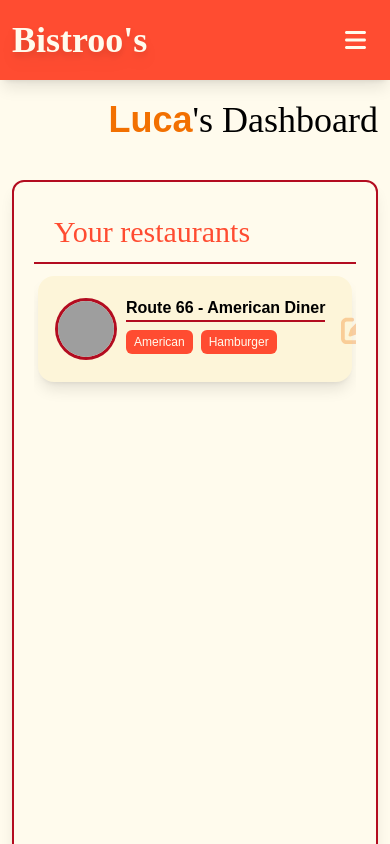
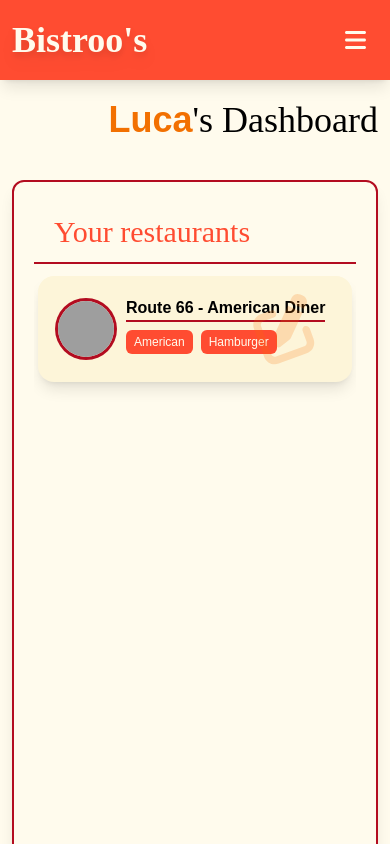
Before and after one commit to luca-macedone/reservation-app-sprint-1, a React (Create React App) app: page /me in a window 390 px wide. Shown: the top 844 px of the page. Built offline with nearby package versions, Linux system fonts and the light colour scheme; grey boxes are pictures that could not be loaded.

Commit message:
add loading component when pages are loading

```diff
--- /dev/null
+++ b/src/components/LoadingComp.js
@@ -0,0 +1,19 @@
+import { faSpinner } from "@fortawesome/free-solid-svg-icons";
+import { FontAwesomeIcon } from "@fortawesome/react-fontawesome";
+import React from "react";
+
+const LoadingComp = () => {
+  return (
+    <div className="container mx-auto px-3 py-5 min-h-screen flex items-center justify-center">
+      <div className="animate text-4xl text-primary font-special flex flex-col items-center justify-center gap-5">
+        <h1>Loading</h1>
+        <FontAwesomeIcon
+          icon={faSpinner}
+          className="animate-spin"
+        />
+      </div>
+    </div>
+  );
+};
+
+export default LoadingComp;
--- a/src/components/RestaurantCardComp.js
+++ b/src/components/RestaurantCardComp.js
@@ -7,7 +7,7 @@ const RestaurantCardComp = ({ id, src, alt, name, type }) => {
   return (
     <Link
       to={`/restaurants/${id}`}
-      className="shadow-lg p-5 rounded-2xl flex items-center gap-3 bg-tertiary hover:scale-105 transition-transform ease-in-out duration-200 w-full"
+      className="shadow-lg p-5 rounded-2xl flex items-center gap-3 bg-tertiary hover:scale-105 transition-transform ease-in-out duration-200 w-full restaurant-card"
       key={id}
     >
       <div
@@ -24,9 +24,9 @@ const RestaurantCardComp = ({ id, src, alt, name, type }) => {
           className="h-full w-full object-cover"
         /> */}
       </div>
-      <div className=" flex items-center justify-between gap-4 w-full">
+      <div className=" flex items-center justify-between gap-4 w-full relative">
         <div className="w-full">
-          <h3 className="font-semibold border-b-2 border-secondary w-max text-wrap">
+          <h3 className="font-semibold border-b-2 border-secondary w-max max-w-full text-wrap">
             {name}
           </h3>
           <div className="text-xs flex items-start flex-wrap gap-2 py-2">
@@ -42,8 +42,11 @@ const RestaurantCardComp = ({ id, src, alt, name, type }) => {
             })}
           </div>
         </div>
-        <div className="text-accent text-opacity-30 text-3xl md:text-4xl flex items-center justify-center h-full">
-          <FontAwesomeIcon icon={faPenToSquare} />
+        <div className="text-accent text-opacity-20 flex items-center justify-center h-full absolute z-0 right-4 top-0">
+          <FontAwesomeIcon
+            icon={faPenToSquare}
+            className="text-6xl rotate-[-20deg] restaurant-card-icon transition-colors ease-in-out duration-200"
+          />
         </div>
       </div>
     </Link>
--- a/src/index.css
+++ b/src/index.css
@@ -13,3 +13,8 @@ body {
   height: 100% !important;
   overflow: hidden;
 }
+
+.restaurant-card:hover .restaurant-card-icon {
+  color: theme("colors.accent");
+  opacity: 50%;
+}
--- a/src/screen/HomeView.js
+++ b/src/screen/HomeView.js
@@ -9,6 +9,7 @@ import {
 import { useNavigate } from "react-router-dom";
 import axios from "axios";
 import RestaurantCardComp from "../components/RestaurantCardComp";
+import LoadingComp from "../components/LoadingComp";
 
 const HomeView = () => {
   const navigator = useNavigate();
@@ -176,9 +177,7 @@ const HomeView = () => {
           </div>
         </section>
       ) : (
-        <>
-          <h2>loading</h2>
-        </>
+        <LoadingComp />
       )}
     </>
   );
--- a/src/screen/RestaurantsView.js
+++ b/src/screen/RestaurantsView.js
@@ -1,12 +1,14 @@
 import {
   faArrowRotateLeft,
   faMagnifyingGlass,
+  faSpinner,
 } from "@fortawesome/free-solid-svg-icons";
 import { FontAwesomeIcon } from "@fortawesome/react-fontawesome";
 import React, { useEffect, useReducer, useState } from "react";
 import RestaurantCardComp from "../components/RestaurantCardComp";
 import axios from "axios";
 import restaurantReducer from "../utils/RestaurantReducer";
+import LoadingComp from "../components/LoadingComp";
 // import dummyRestaurant from "../data/dummy";
 
 const RestaurantsView = () => {
@@ -133,12 +135,20 @@ const RestaurantsView = () => {
                     })}
                   </select>
                 ) : (
+                  <div className="relative w-full">
                     <input
                       type="text"
                       id="food-type"
                       className="bg-light px-5 py-2 rounded-lg text-dark w-full"
                       disabled
                     />
+                    <span className="absolute top-2.5 right-2 z-10">
+                      <FontAwesomeIcon
+                        icon={faSpinner}
+                        className="animate-spin text-dark text-xl"
+                      />
+                    </span>
+                  </div>
                 )}
               </div>
               <div className="flex flex-col items-start gap-1">
@@ -207,7 +217,7 @@ const RestaurantsView = () => {
             </span>{" "}
             Result
           </h2>
-          {!isLoading && (
+          {!isLoading ? (
             <div className="grid grid-flow-row grid-cols-1 md:grid-cols-2 lg:grid-cols-3 gap-5 py-5">
               {/* {selectedTypeValue !== "all" ? (
                 <small>NOT ALL</small>
@@ -240,6 +250,8 @@ const RestaurantsView = () => {
                     );
                   })}
             </div>
+          ) : (
+            <LoadingComp />
           )}
         </section>
       </div>
--- a/src/screen/SingleRestaurantView.js
+++ b/src/screen/SingleRestaurantView.js
@@ -5,6 +5,7 @@ import { useNavigate, useParams } from "react-router-dom";
 import { FontAwesomeIcon } from "@fortawesome/react-fontawesome";
 import { faQuoteLeft, faQuoteRight } from "@fortawesome/free-solid-svg-icons";
 import axios from "axios";
+import LoadingComp from "../components/LoadingComp";
 
 const SingleRestaurantView = () => {
   const [isLoading, setIsLoading] = useState(true);
@@ -66,7 +67,7 @@ const SingleRestaurantView = () => {
 
   return (
     <>
-      {!isLoading && (
+      {!isLoading ? (
         <div className="container mx-auto px-3 min-h-screen">
           <div className="grid grid-flow-row grid-cols-1 md:grid-cols-2 items-center justify-center gap-10">
             <div className="flex flex-col lg:flex-row items-center gap-3 py-5 col-span-1 md:col-span-2">
@@ -322,6 +323,8 @@ const SingleRestaurantView = () => {
             })}
           </section>
         </div>
+      ) : (
+        <LoadingComp />
       )}
     </>
   );
```
Lines whose indentation alone changed are shown as unchanged.
